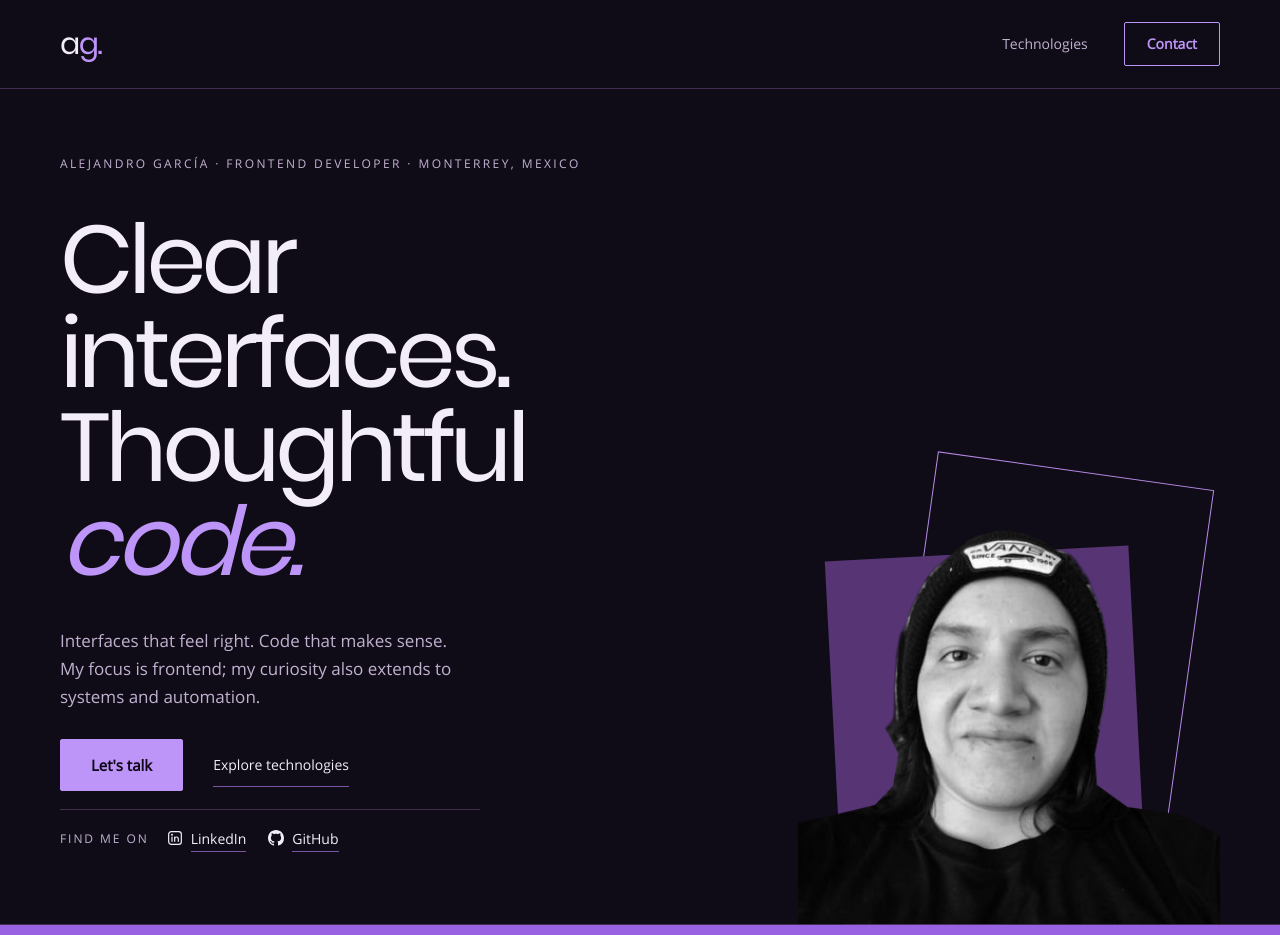
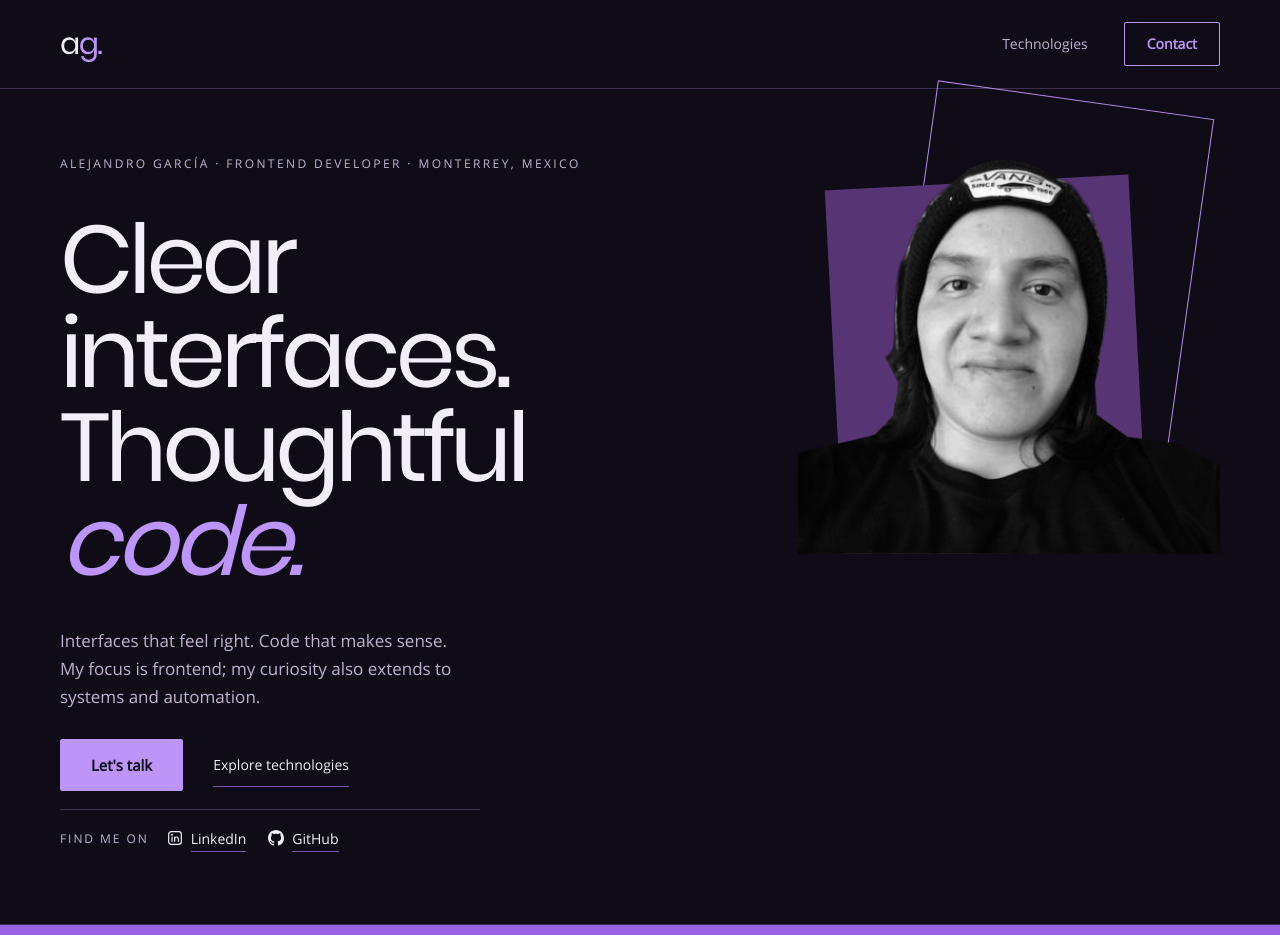
Before and after one commit to agarciab28/Personal-Web-Page, a website built with Vite: page index.html in a window 1280 px wide. Shown: the top 935 px of the page. Built offline with nearby package versions, Linux system fonts and the light colour scheme.

Commit message:
fix(hero): align desktop portrait with header

```diff
--- a/src/assets/css/main.css
+++ b/src/assets/css/main.css
@@ -62,7 +62,7 @@ h1 em{color:var(--accent);font-style:italic;padding-right:.05em}
 @media (min-width:1000px){
   .hero{grid-template-columns:minmax(0,1fr) clamp(340px,33vw,450px);gap:clamp(24px,3vw,48px)}
   h1{font-size:clamp(60px,7.5vw,116px)}
-  .stage{width:100%}
+  .stage{width:100%;align-self:start;margin-top:calc(-1 * clamp(32px,6vw,64px))}
 }
 
 /* bridge */
```
